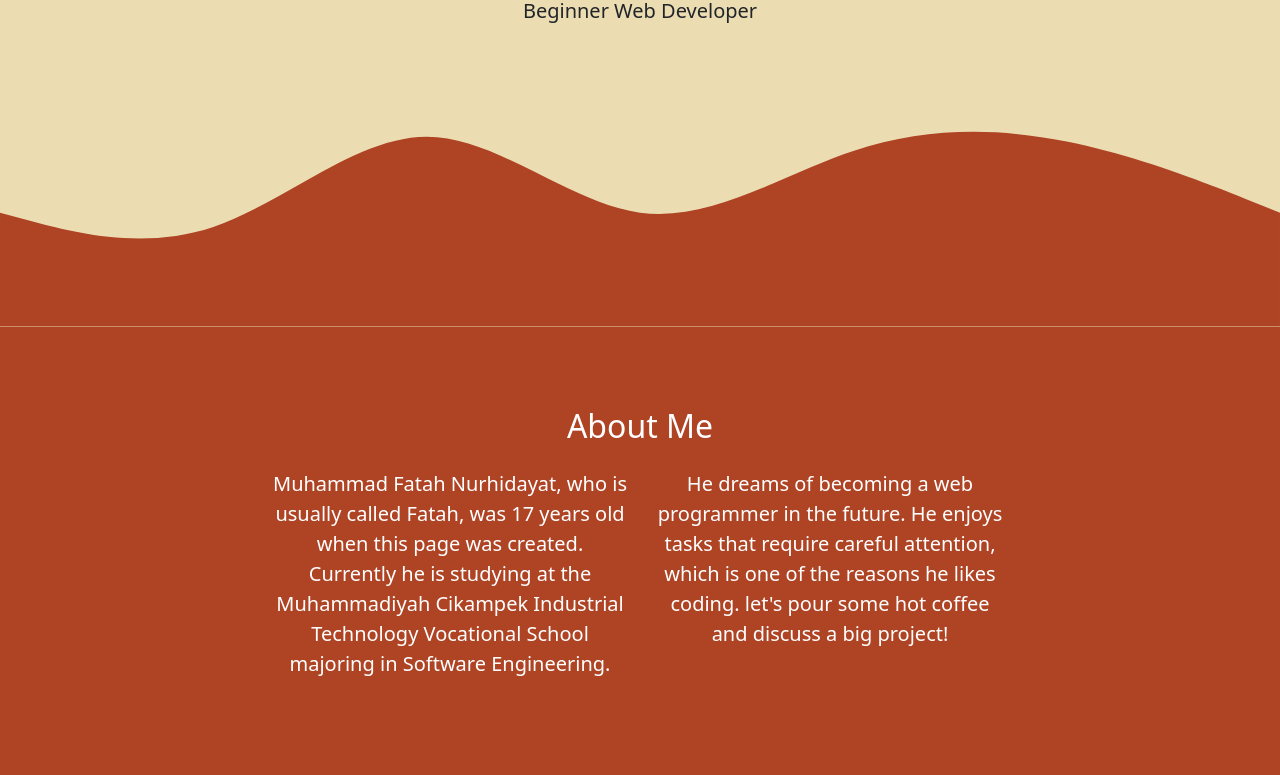
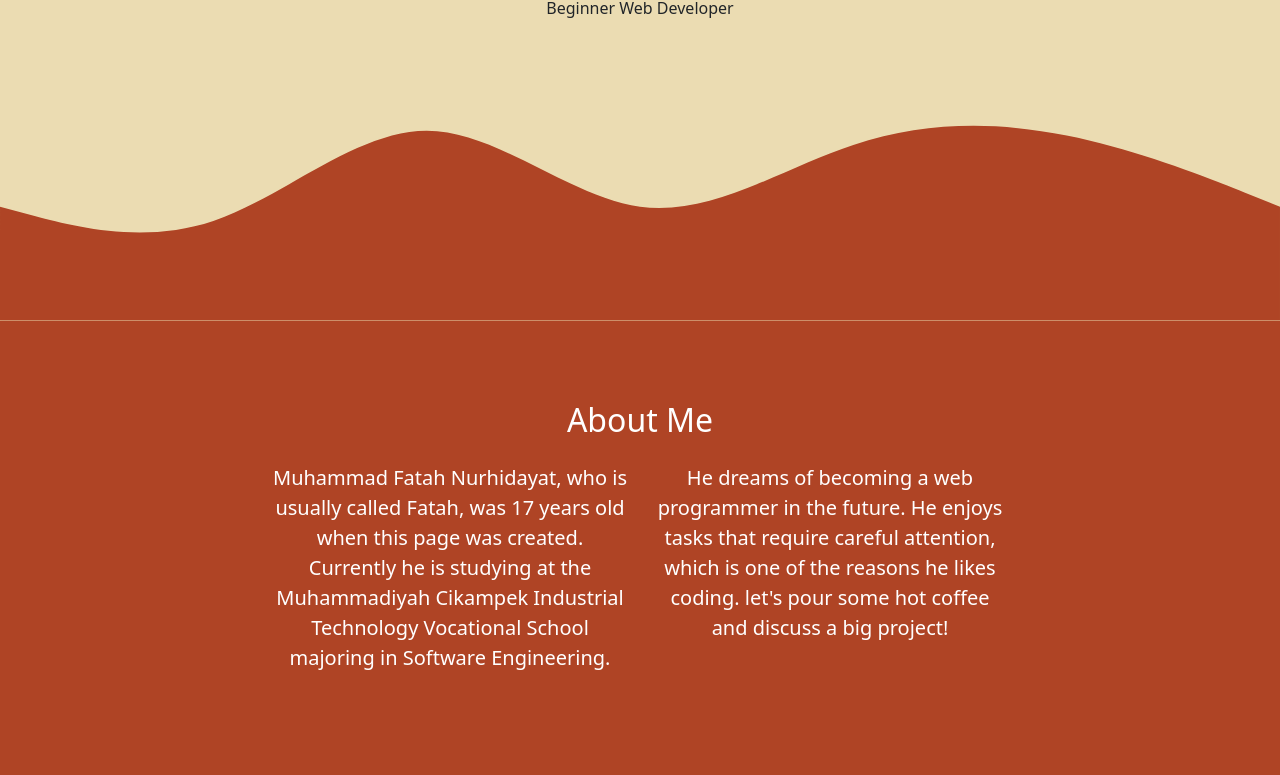
Before and after one commit to fatahidayat/journey, a plain HTML site: page index.html in a window 1280 px wide. Shown: the part 325-1100 px from the top of the page. Drawn offline with nearby package versions, Linux system fonts and the light colour scheme.

```diff
--- a/index.html
+++ b/index.html
@@ -47,7 +47,7 @@
     <section class="jumbotron text-center">
       <img src="img/salamjojo.jpg" alt="Fatahidayat" width="150" class="rounded-circle img-thumbnail" data-aos="fade-down" data-aos-delay="200" />
       <h1 class="display-4" data-aos="fade-down" data-aos-duration="500" data-aos-delay="400">Fatahidayat</h1>
-      <p class="lead" data-aos="fade-down" data-aos-duration="500" data-aos-delay="600">Beginner Web Developer</p>
+      <p class="display-10" data-aos="fade-down" data-aos-duration="500" data-aos-delay="600">Beginner Web Developer</p>
       <svg xmlns="http://www.w3.org/2000/svg" viewBox="0 0 1440 320">
         <path
           fill="#AF4425"
```
